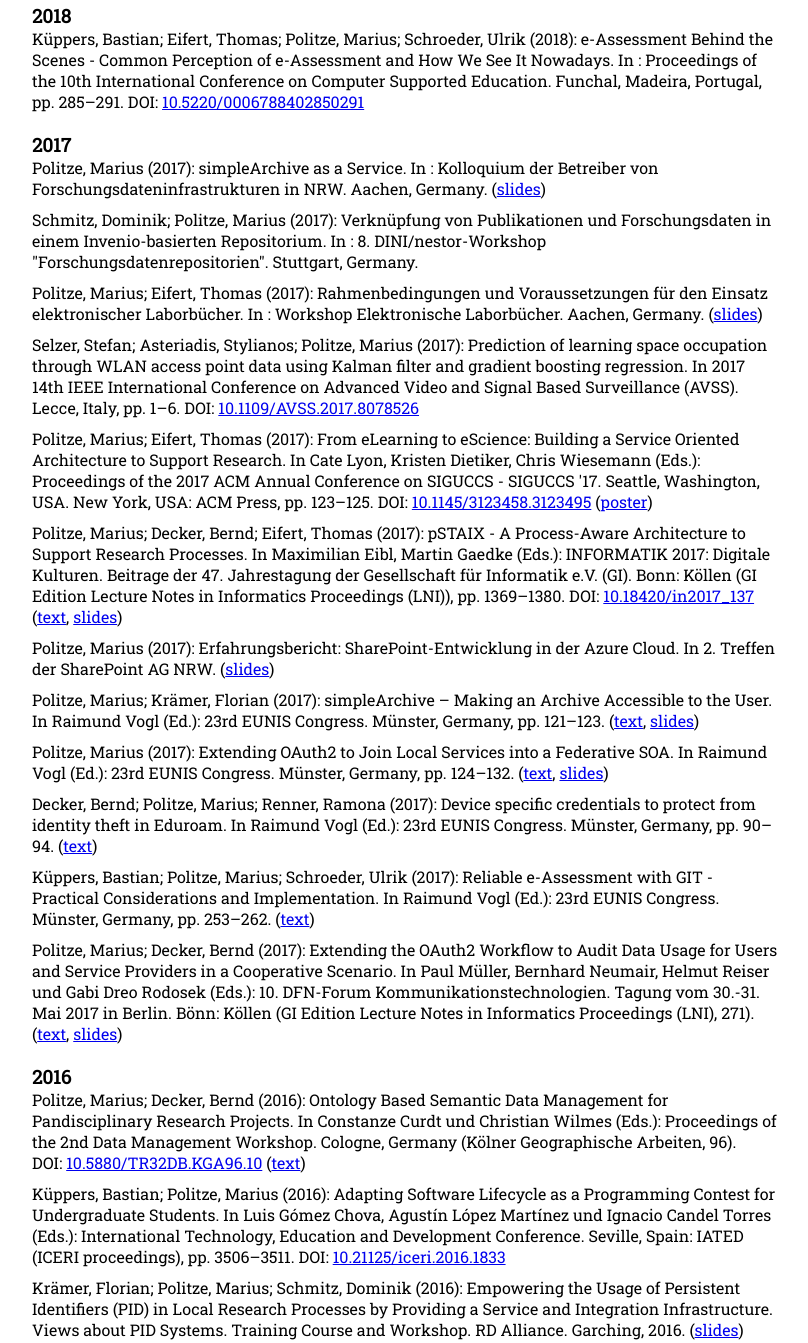
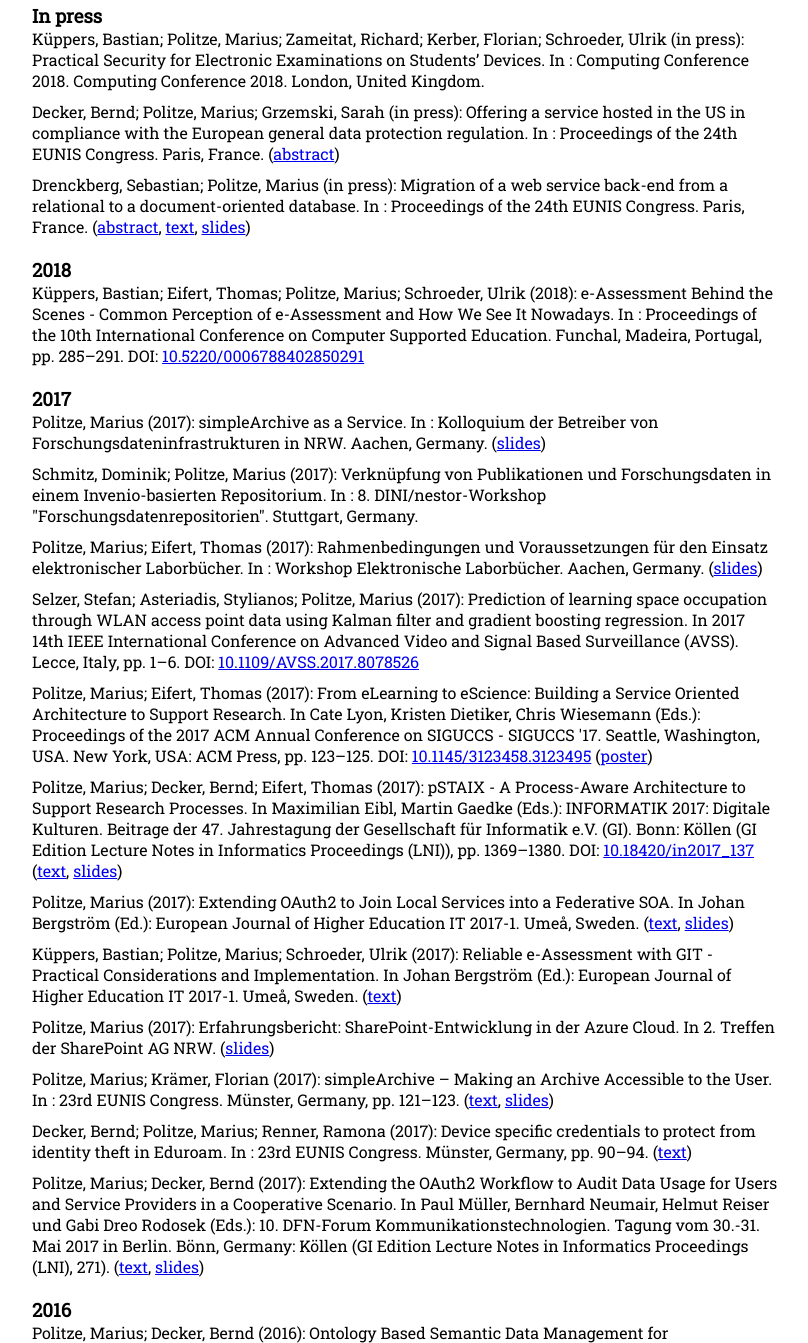
Before and after one commit to mpolitze/mpolitze.github.io, a website: page index.html in a window 1280 px wide. Shown: the part 839-2182 px from the top of the page, without its empty margins (234-1042 px from the left). Drawn offline with nearby package versions, Linux system fonts and the light colour scheme.

Commit message:
added eunis 2018 and computing conference in press

```diff
--- a/index.html
+++ b/index.html
@@ -79,11 +79,22 @@
 
 	<h2 id="publications_and_talks">Publications &amp; Talks</h2>
 
-	<!--<h3>In press</h3>
+	<h3>In press</h3>
 	<ul>
 		<li>
+			Küppers, Bastian; Politze, Marius; Zameitat, Richard; Kerber, Florian; Schroeder, Ulrik (in press): Practical Security for Electronic Examinations on Students’ Devices. In : Computing Conference 2018. Computing Conference 2018. London, United Kingdom.
 		</li>
-	</ul>-->
+		<li>
+			Decker, Bernd; Politze, Marius; Grzemski, Sarah (in press): Offering a service hosted in the US in compliance with the European general data protection regulation. In : Proceedings of the 24th EUNIS Congress. Paris, France.
+			(<a href="./pub/2018-decker_politze_grzemski-offering-a-service-hosted-in-the-us-in-compliance-with-the-european-general-data-protection-regulation-abstract.pdf">abstract</a>)
+		</li>
+		<li>
+            Drenckberg, Sebastian; Politze, Marius (in press): Migration of a web service back-end from a relational to a document-oriented database. In : Proceedings of the 24th EUNIS Congress. Paris, France.
+            (<a href="./pub/2018-drenckberg_politze_migration-of-a-web-service-back-end-from-a-relational-to-a-document-oriented-database-abstract.pdf">abstract</a>,
+            <a href="./pub/2018-drenckberg_politze_migration-of-a-web-service-back-end-from-a-relational-to-a-document-oriented-database-text.pdf">text</a>,
+			<a href="./pub/2018-drenckberg_politze_migration-of-a-web-service-back-end-from-a-relational-to-a-document-oriented-database-slides.pdf">slides</a>)
+		</li>
+	</ul>
 	<h3>2018</h3>
     <ul>
         <li>
@@ -120,29 +131,29 @@
 			<a href="./pub/2017-politze_decker_eifert-pstaix_a_process_aware_architecture_to_support_research_processes-slides.pdf">slides</a>)
 		</li>
 		<li>
+			Politze, Marius (2017): Extending OAuth2 to Join Local Services into a Federative SOA. In Johan Bergström (Ed.): European Journal of Higher Education IT 2017-1. Umeå, Sweden.
+			(<a href="./pub/2017-politze-extending_oauth2_to_join_local_services_into_a_federative_soa-text.pdf">text</a>,
+			<a href="./pub/2017-politze-extending_oauth2_to_join_local_services_into_a_federative_soa-slides.pdf">slides</a>)
+		</li>
+		<li>
+			Küppers, Bastian; Politze, Marius; Schroeder, Ulrik (2017): Reliable e-Assessment with GIT - Practical Considerations and Implementation. In Johan Bergström (Ed.): European Journal of Higher Education IT 2017-1. Umeå, Sweden.
+			(<a href="./pub/2017-kuppers_politze-reliable_e_assessment_with_git_practical_considerations_and_implementation-text.pdf">text</a>)
+		</li>
+		<li>
 			Politze, Marius (2017): Erfahrungsbericht: SharePoint-Entwicklung in der Azure Cloud. In 2. Treffen der SharePoint AG NRW.
 			(<a href="./pub/2017-politze-erfahrungsbericht_sharepoint_entwicklung_in_der_azure_cloud-slides.pdf">slides</a>)
 		</li>
 		<li>
-			Politze, Marius; Krämer, Florian (2017): simpleArchive – Making an Archive Accessible to the User. In Raimund Vogl (Ed.): 23rd EUNIS Congress. Münster, Germany, pp. 121–123.
+			Politze, Marius; Krämer, Florian (2017): simpleArchive – Making an Archive Accessible to the User. In : 23rd EUNIS Congress. Münster, Germany, pp. 121–123.
 			(<a href="./pub/2017-politze_kramer-simplearchive_making_an_archive_accessible_to_the_user-text.pdf">text</a>,
 			<a href="./pub/2017-politze_kramer-simplearchive_making_an_archive_accessible_to_the_user-slides.pdf">slides</a>)
 		</li>
 		<li>
-			Politze, Marius (2017): Extending OAuth2 to Join Local Services into a Federative SOA. In Raimund Vogl (Ed.): 23rd EUNIS Congress. Münster, Germany, pp. 124–132.
-			(<a href="./pub/2017-politze-extending_oauth2_to_join_local_services_into_a_federative_soa-text.pdf">text</a>,
-			<a href="./pub/2017-politze-extending_oauth2_to_join_local_services_into_a_federative_soa-slides.pdf">slides</a>)
-		</li>
-		<li>
-			Decker, Bernd; Politze, Marius; Renner, Ramona (2017): Device specific credentials to protect from identity theft in Eduroam. In Raimund Vogl (Ed.): 23rd EUNIS Congress. Münster, Germany, pp. 90–94.
+			Decker, Bernd; Politze, Marius; Renner, Ramona (2017): Device specific credentials to protect from identity theft in Eduroam. In : 23rd EUNIS Congress. Münster, Germany, pp. 90–94.
 			(<a href="./pub/2017-decker_politze_renner-device_specific_credentials_to_protect_from_identity_theft_in_eduroam-text.pdf">text</a>)
 		</li>
 		<li>
-			Küppers, Bastian; Politze, Marius; Schroeder, Ulrik (2017): Reliable e-Assessment with GIT - Practical Considerations and Implementation. In Raimund Vogl (Ed.): 23rd EUNIS Congress. Münster, Germany, pp. 253–262.
-			(<a href="./pub/2017-kuppers_politze-reliable_e_assessment_with_git_practical_considerations_and_implementation-text.pdf">text</a>)
-		</li>
-		<li>
-			Politze, Marius; Decker, Bernd (2017): Extending the OAuth2 Workflow to Audit Data Usage for Users and Service Providers in a Cooperative Scenario. In Paul Müller, Bernhard Neumair, Helmut Reiser und Gabi Dreo Rodosek (Eds.): 10. DFN-Forum Kommunikationstechnologien. Tagung vom 30.-31. Mai 2017 in Berlin. Bönn: Köllen (GI Edition Lecture Notes in Informatics Proceedings (LNI), 271).
+			Politze, Marius; Decker, Bernd (2017): Extending the OAuth2 Workflow to Audit Data Usage for Users and Service Providers in a Cooperative Scenario. In Paul Müller, Bernhard Neumair, Helmut Reiser und Gabi Dreo Rodosek (Eds.): 10. DFN-Forum Kommunikationstechnologien. Tagung vom 30.-31. Mai 2017 in Berlin. Bönn, Germany: Köllen (GI Edition Lecture Notes in Informatics Proceedings (LNI), 271).
 			(<a href="./pub/2017-politze_decker-extending_the_oauth2_workflow_to_au…roviders_in_a_cooperative_scenario-text.pdf">text</a>,
 			<a href="./pub/2017-politze_decker-extending_the_oauth2_workflow_to_au…roviders_in_a_cooperative_scenario-slides.pdf">slides</a>)
 		</li>
@@ -160,7 +171,7 @@
 			DOI:&nbsp;<a href="https://dx.doi.org/10.21125/iceri.2016.1833">10.21125/iceri.2016.1833</a>
 		</li>
 		<li>
-			Krämer, Florian; Politze, Marius; Schmitz, Dominik (2016): Empowering the Usage of Persistent Identifiers (PID) in Local Research Processes by Providing a Service and Integration Infrastructure. Views about PID Systems. Training Course and Workshop. RD Alliance. Garching, 2016.
+			Krämer, Florian; Politze, Marius; Schmitz, Dominik (2016): Empowering the Usage of Persistent Identifiers (PID) in Local Research Processes by Providing a Service and Integration Infrastructure. Views about PID Systems. Training Course and Workshop. RD Alliance. Garching,  Germany.
 			(<a href="./pub/2016-kramer_politze_schmitz-empowering_the_usage_of_persistent_identifiers_pid_in_local_research_processes_by_providing_a_service_and_integration_infrastructure-slides.pdf">slides</a>)
 		</li>
 		<li>
@@ -173,7 +184,7 @@
 			<a href="./pub/2016-politze_kramer-towards_a_distributed_research_data_management_system-slides.pdf">slides</a>)
 		</li>
 		<li>
-			Politze, Marius; Schaffert, Steffen; Decker, Bernd (2016): A secure infrastructure for mobile blended learning applications. In Johan Bergström (Ed.): European Journal of Higher Education IT 2016-1. Umeå.
+			Politze, Marius; Schaffert, Steffen; Decker, Bernd (2016): A secure infrastructure for mobile blended learning applications. In Johan Bergström (Ed.): European Journal of Higher Education IT 2016-1. Umeå, Sweden.
 			(<a href="./pub/2016-politze_schaffert_decker-a_secure_infrastructure_for_mobile_blended_learning_applications-text.pdf">text</a>,
 			<a href="./pub/2016-politze_schaffert_decker-a_secure_infrastructure_for_mobile_blended_learning_applications-slides.pdf">slides</a>)
 		</li>
@@ -182,12 +193,12 @@
 	<h3>2015</h3>
 	<ul>
 		<li>
-			Politze, Marius; Decker, Bernd; Schaffert, Steffen; Küppers, Bastian (2015): Facilitating Teacher–Student Communication and Interaction in Large-Scale Lectures With Smartphones and RWTHApp. In Louis Gómez Chova, A. López Martínez und I. Candel Torres (Eds.): EDULEARN 15. Proceedings. Barcelona: IATED Academy (EDULEARN proceedings, 15), pp. 4820–4828.
+			Politze, Marius; Decker, Bernd; Schaffert, Steffen; Küppers, Bastian (2015): Facilitating Teacher–Student Communication and Interaction in Large-Scale Lectures With Smartphones and RWTHApp. In Louis Gómez Chova, A. López Martínez und I. Candel Torres (Eds.): EDULEARN 15. Proceedings. Barcelona, Spain: IATED Academy (EDULEARN proceedings, 15), pp. 4820–4828.
 			(<a href="https://library.iated.org/view/POLITZE2015FAC">web</a>,
 			<a href="./pub/2015-politze_decker_schaffert_kuppers-facilitating_teacherstudent_communication_and_interaction_in_large_scale_lectures_with_smartphones_and_rwthapp-slides.pdf">slides</a>)
 		</li>
 		<li>
-			Decker, Bernd; Politze, Marius (2015): Authentifizierungs- und Autorisierungsschnittstelle für (mobile) Geräte als Komponente des RWTH-IdMs. In ZKI-Arbeitskreistreffen Verzeichnisdienste. Heidelberg.
+			Decker, Bernd; Politze, Marius (2015): Authentifizierungs- und Autorisierungsschnittstelle für (mobile) Geräte als Komponente des RWTH-IdMs. In ZKI-Arbeitskreistreffen Verzeichnisdienste. Heidelberg, Germany.
 			(<a href="./pub/2015-politze_decker-authentifizierungs_und_autorisierungsschnittstelle_fur_mobile_gerate_als_komponente_des_rwth_idms-slides.pdf">slides</a>)
 		</li>
 	</ul>
@@ -361,6 +372,7 @@
 	  m=s.getElementsByTagName(o)[0];a.async=1;a.src=g;m.parentNode.insertBefore(a,m)
 	  })(window,document,'script','https://www.google-analytics.com/analytics.js','ga');
 	  ga('create', 'UA-62840918-1', 'auto');
+	  ga('set', 'anonymizeIp', true);
 	  ga('send', 'pageview');
 	</script>
 </body>
```
Also changed, not shown: viewer/index.html (+1 -0 lines), 5 other files.
